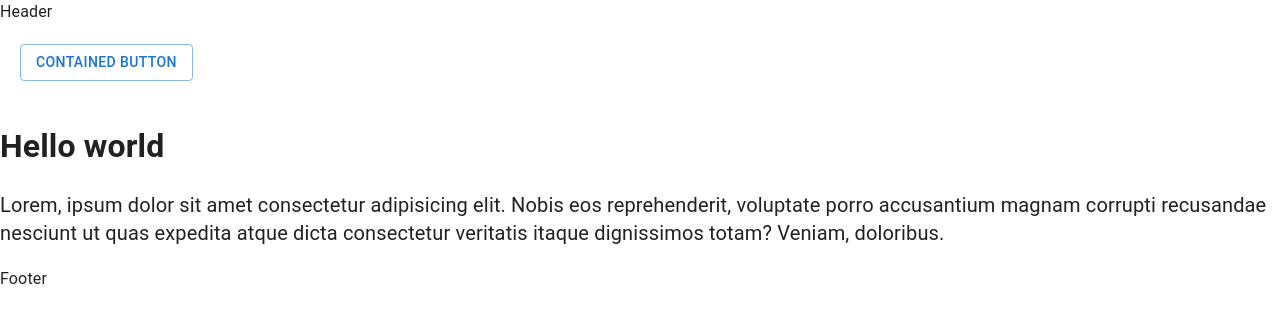
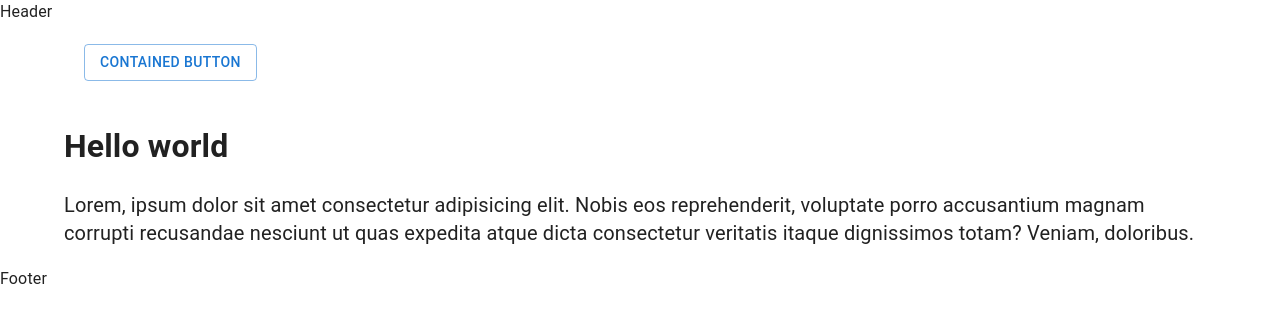
Before and after one commit to DoctrEx/doctrEx-frontend, a React (Create React App) app: page / in a window 1280 px wide. Shown: the top 322 px of the page. Built offline with nearby package versions, Linux system fonts and the light colour scheme.

Commit message:
chore: initial routing setup

```diff
--- a/src/pages/Home.js
+++ b/src/pages/Home.js
@@ -2,12 +2,14 @@ import React from "react"
 import Header from "../components/Header"
 import Footer from "../components/Footer"
 import Button from "@mui/material/Button"
+import { Box, Container } from "@mui/material"
 
 const Home = () => {
   return (
     <div>
       <Header />
-      <div>
+      <Container>
+        <Box>
           {" "}
           <Button variant="outlined" className="m-5">
             contained button
@@ -18,7 +20,8 @@ const Home = () => {
             voluptate porro accusantium magnam corrupti recusandae nesciunt ut quas expedita atque
             dicta consectetur veritatis itaque dignissimos totam? Veniam, doloribus.
           </p>
-      </div>
+        </Box>
+      </Container>
       <Footer />
     </div>
   )
--- a/src/router/routes.js
+++ b/src/router/routes.js
@@ -2,18 +2,20 @@ import Home from "../pages/Home"
 
 // BASIC URLS
 export const URL_HOME = "/"
+export const URL_LOGIN = "/login"
+export const URL_SIGNUP = "/signup"
 
 export const OPEN_ROUTES = [
   {
-    path: "/",
+    path: URL_HOME,
     element: <Home />,
   },
   {
-    path: "/signup",
+    path: URL_SIGNUP,
     element: <h1>Sign Up page</h1>
   },
   {
-    path: "/login",
+    path: URL_LOGIN,
     element: <h1>Login Page</h1>
   }
 ]
```
Lines whose indentation alone changed are shown as unchanged.
